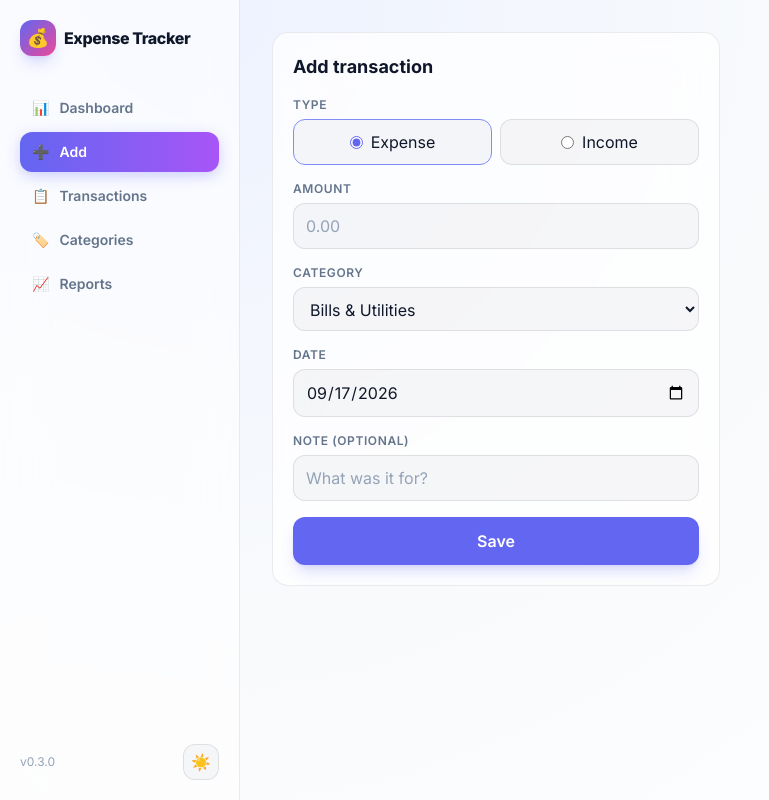
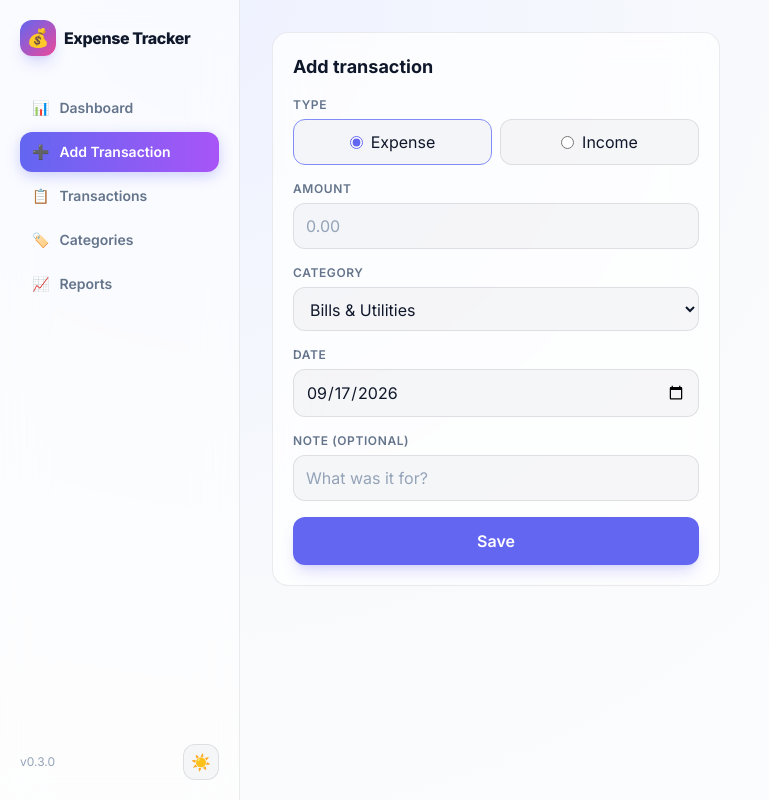
Before and after one commit to chhunlay/expense-tracker, a Flask app: page /add in a window 1280 px wide. Shown: the whole page, without its empty margins (0-769 px from the left). Run offline with Flask 3, Linux system fonts and the light colour scheme; data comes from the database, SQL or seed files in the repository; some libraries are stand-ins or nearby versions.

```diff
--- a/templates/base.html
+++ b/templates/base.html
@@ -14,7 +14,7 @@
 
 {% set nav_items = [
     ('dashboard', url_for('dashboard'), '📊', 'Dashboard'),
-    ('add_transaction', url_for('add_transaction'), '➕', 'Add'),
+    ('add_transaction', url_for('add_transaction'), '➕', 'Add Transaction'),
     ('transactions', url_for('transactions'), '📋', 'Transactions'),
     ('categories_view', url_for('categories_view'), '🏷️', 'Categories'),
     ('reports', url_for('reports'), '📈', 'Reports'),
```
